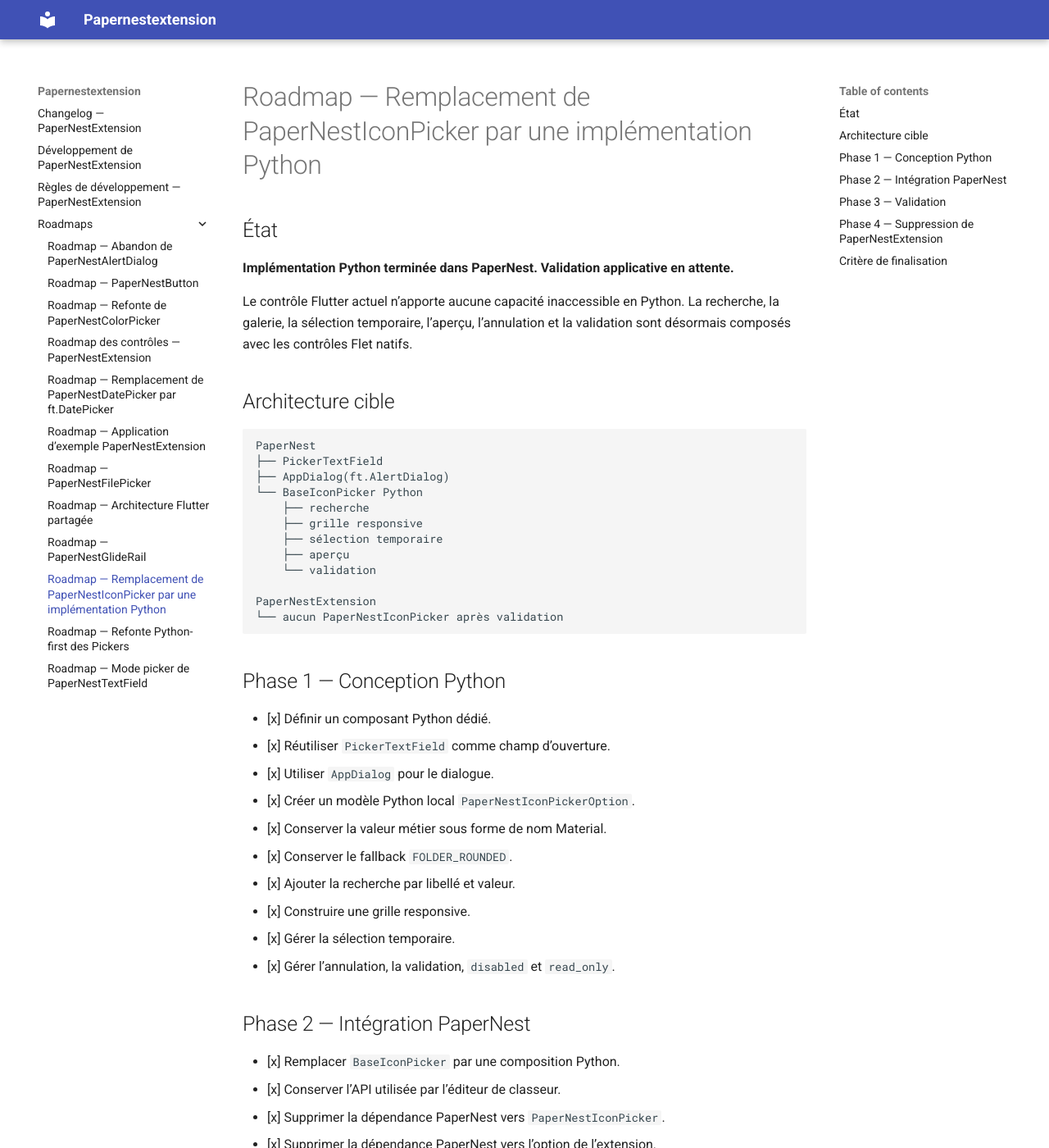
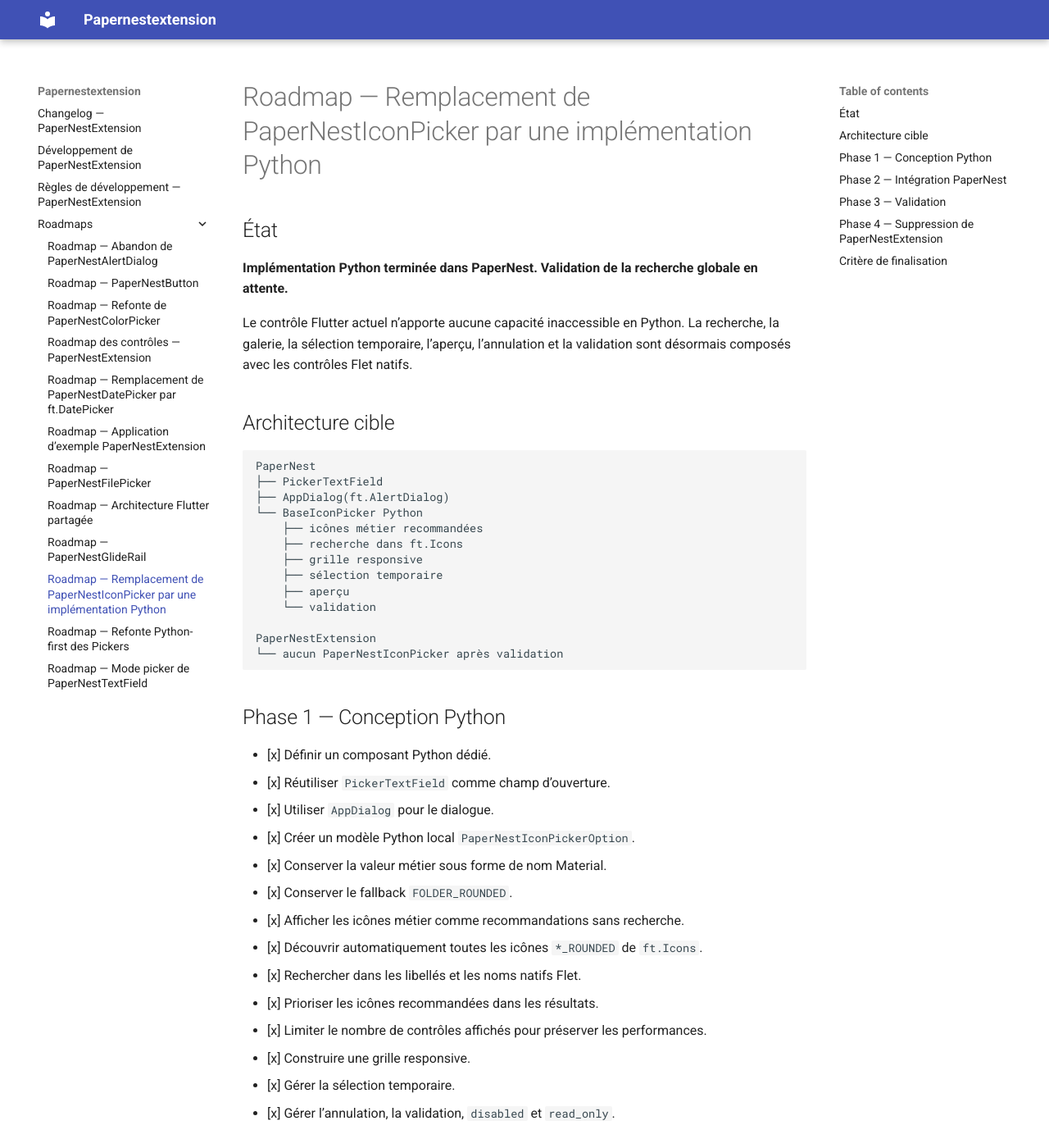
Before and after one commit to Drenae/PaperNestExtension, an MkDocs documentation site: the page built from docs/roadmaps/ROADMAP_ICON_PICKER.md, in a window 1280 px wide and 1400 px high. Shown: the whole window at 82% size. Built offline with MkDocs 1.6.1 and Material for MkDocs 9.7.7, drawn with Linux system fonts in a browser that asks for light colours; some of the changed text lies outside the part shown.

Commit message:
docs(roadmap): document global Flet icon search

```diff
--- a/docs/roadmaps/ROADMAP_ICON_PICKER.md
+++ b/docs/roadmaps/ROADMAP_ICON_PICKER.md
@@ -2,7 +2,7 @@
 
 ## État
 
-**Implémentation Python terminée dans PaperNest. Validation applicative en attente.**
+**Implémentation Python terminée dans PaperNest. Validation de la recherche globale en attente.**
 
 Le contrôle Flutter actuel n’apporte aucune capacité inaccessible en Python. La recherche, la galerie, la sélection temporaire, l’aperçu, l’annulation et la validation sont désormais composés avec les contrôles Flet natifs.
 
@@ -13,7 +13,8 @@
 ├── PickerTextField
 ├── AppDialog(ft.AlertDialog)
 └── BaseIconPicker Python
-    ├── recherche
+    ├── icônes métier recommandées
+    ├── recherche dans ft.Icons
     ├── grille responsive
     ├── sélection temporaire
     ├── aperçu
@@ -31,7 +32,11 @@
 - [x] Créer un modèle Python local `PaperNestIconPickerOption`.
 - [x] Conserver la valeur métier sous forme de nom Material.
 - [x] Conserver le fallback `FOLDER_ROUNDED`.
-- [x] Ajouter la recherche par libellé et valeur.
+- [x] Afficher les icônes métier comme recommandations sans recherche.
+- [x] Découvrir automatiquement toutes les icônes `*_ROUNDED` de `ft.Icons`.
+- [x] Rechercher dans les libellés et les noms natifs Flet.
+- [x] Prioriser les icônes recommandées dans les résultats.
+- [x] Limiter le nombre de contrôles affichés pour préserver les performances.
 - [x] Construire une grille responsive.
 - [x] Gérer la sélection temporaire.
 - [x] Gérer l’annulation, la validation, `disabled` et `read_only`.
@@ -44,12 +49,17 @@
 - [x] Supprimer la dépendance PaperNest vers l’option de l’extension.
 - [x] Préserver les valeurs déjà enregistrées et le fallback.
 - [x] Préserver la prévisualisation dynamique via `on_change`.
+- [x] Permettre l’enregistrement d’une icône native absente des recommandations.
 
 ## Phase 3 — Validation
 
-- [ ] Tester la recherche et son effacement.
+- [ ] Vérifier l’affichage initial des icônes recommandées.
+- [ ] Tester une recherche dans toutes les icônes Flet.
+- [ ] Tester la recherche par libellé et par nom natif.
+- [ ] Tester l’effacement de la recherche.
+- [ ] Tester une recherche produisant beaucoup de résultats.
 - [ ] Tester la sélection puis l’annulation.
-- [ ] Tester la validation explicite.
+- [ ] Tester la validation explicite d’une icône native.
 - [ ] Tester la conservation d’une valeur existante.
 - [ ] Tester une valeur inconnue et le fallback.
 - [ ] Tester `disabled` et `read_only`.
@@ -73,4 +83,4 @@
 
 ## Critère de finalisation
 
-La roadmap sera terminée lorsque le sélecteur Python sera validé sous Windows, puis que le fork Flutter aura été retiré sans régression.
+La roadmap sera terminée lorsque le sélecteur Python et sa recherche globale dans `ft.Icons` seront validés sous Windows, puis que le fork Flutter aura été retiré sans régression.
```
